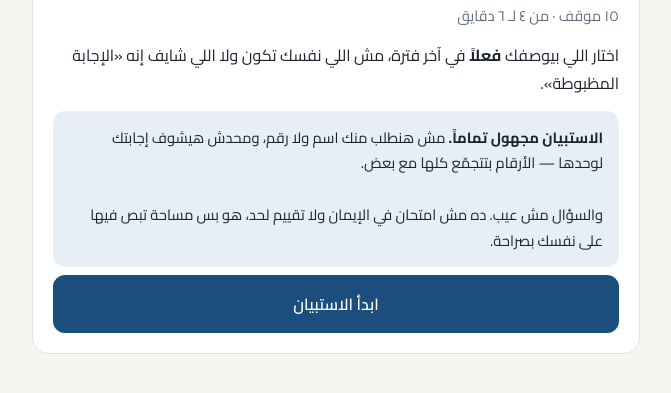
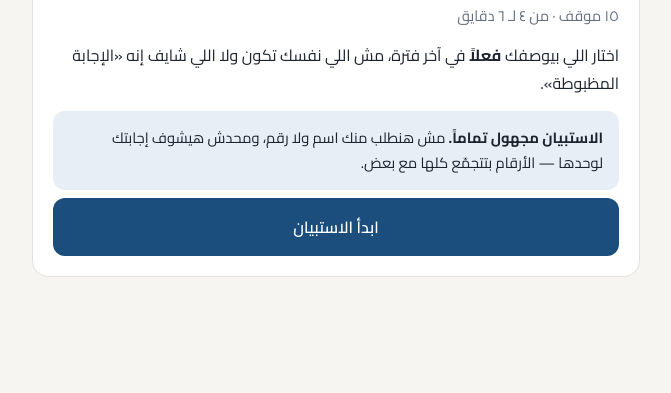
Before and after one commit to KarmelinaMichael/doubt-survey, a website: page index.html in a window 1280 px wide. Shown: the part 479-872 px from the top of the page, without its empty margins (304-975 px from the left). After the commit the page ends 826 px from the top, so only its background shows below. Drawn offline with Linux system fonts and the light colour scheme.

Commit message:
Update index.html

```diff
--- a/index.html
+++ b/index.html
@@ -95,8 +95,7 @@
       <p>اختار اللي بيوصفك <b>فعلاً</b> في آخر فترة، مش اللي نفسك تكون ولا اللي شايف إنه «الإجابة المظبوطة».</p>
       <div class="note">
         <b>الاستبيان مجهول تماماً.</b> مش هنطلب منك اسم ولا رقم، ومحدش هيشوف إجابتك لوحدها — الأرقام بتتجمّع كلها مع بعض.
-        <br><br>
-        والسؤال مش عيب. ده مش امتحان في الإيمان ولا تقييم لحد، هو بس مساحة تبص فيها على نفسك بصراحة.
+
       </div>
       <button class="btn" id="start">ابدأ الاستبيان</button>
     </div>
```
